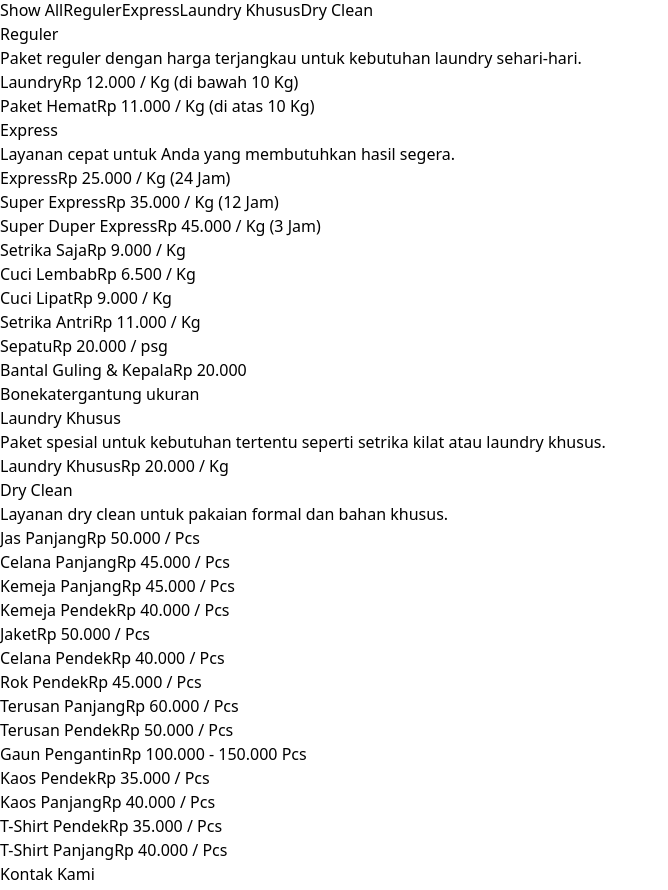
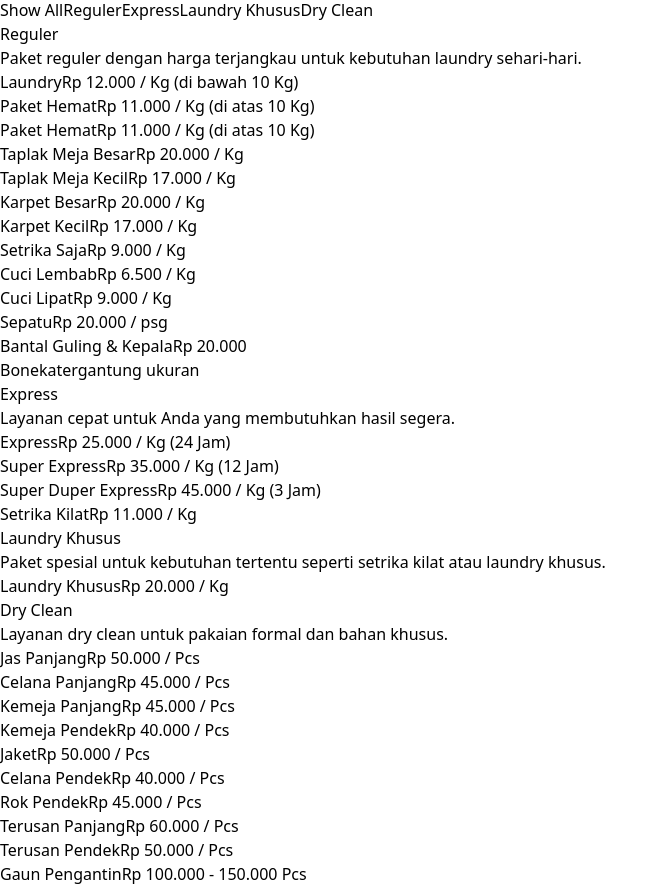
Before and after one commit to Joshtri/laundry-dolphin, a React (Vite) app: page / in a window 1280 px wide. Shown: the part 3804-4694 px from the top of the page, without its empty margins (0-668 px from the left). Built offline with nearby package versions, Linux system fonts and the light colour scheme.

Commit message:
Update price list component

```diff
--- a/src/components/Home/Location.jsx
+++ b/src/components/Home/Location.jsx
@@ -1,4 +1,4 @@
-import React from "react";
+// import React from "react";
 import { MdLocationOn, MdMap } from "react-icons/md";
 import LdImage from '../../assets/images/front-ld.jpg';
 import { useNavigate } from "react-router-dom";
--- a/src/components/Home/PriceList.jsx
+++ b/src/components/Home/PriceList.jsx
@@ -12,6 +12,17 @@ const Pricelist = () => {
       items: [
         { name: "Laundry", price: "Rp 12.000 / Kg (di bawah 10 Kg)" },
         { name: "Paket Hemat", price: "Rp 11.000 / Kg (di atas 10 Kg)" },
+        { name: "Paket Hemat", price: "Rp 11.000 / Kg (di atas 10 Kg)" },
+        { name: "Taplak Meja Besar", price: "Rp 20.000 / Kg" },
+        { name: "Taplak Meja Kecil", price: "Rp 17.000 / Kg" },
+        { name: "Karpet Besar", price: "Rp 20.000 / Kg" },
+        { name: "Karpet Kecil", price: "Rp 17.000 / Kg" },
+        { name: "Setrika Saja", price: "Rp 9.000 / Kg" },
+        { name: "Cuci Lembab", price: "Rp 6.500 / Kg" },
+        { name: "Cuci Lipat", price: "Rp 9.000 / Kg" },
+        { name: "Sepatu", price: "Rp 20.000 / psg" },
+        { name: "Bantal Guling & Kepala", price: "Rp 20.000" },
+        { name: "Boneka", price: "tergantung ukuran" },
       ],
     },
     {
@@ -22,13 +33,8 @@ const Pricelist = () => {
         { name: "Express", price: "Rp 25.000 / Kg (24 Jam)" },
         { name: "Super Express", price: "Rp 35.000 / Kg (12 Jam)" },
         { name: "Super Duper Express", price: "Rp 45.000 / Kg (3 Jam)" },
-        { name: "Setrika Saja", price: "Rp 9.000 / Kg" },
-        { name: "Cuci Lembab", price: "Rp 6.500 / Kg" },
-        { name: "Cuci Lipat", price: "Rp 9.000 / Kg" },
-        { name: "Setrika Antri", price: "Rp 11.000 / Kg" },
-        { name: "Sepatu", price: "Rp 20.000 / psg" },
-        { name: "Bantal Guling & Kepala", price: "Rp 20.000" },
-        { name: "Boneka", price: "tergantung ukuran" },
+        { name: "Setrika Kilat", price: "Rp 11.000 / Kg" },
+
       ],
     },
     {
```
